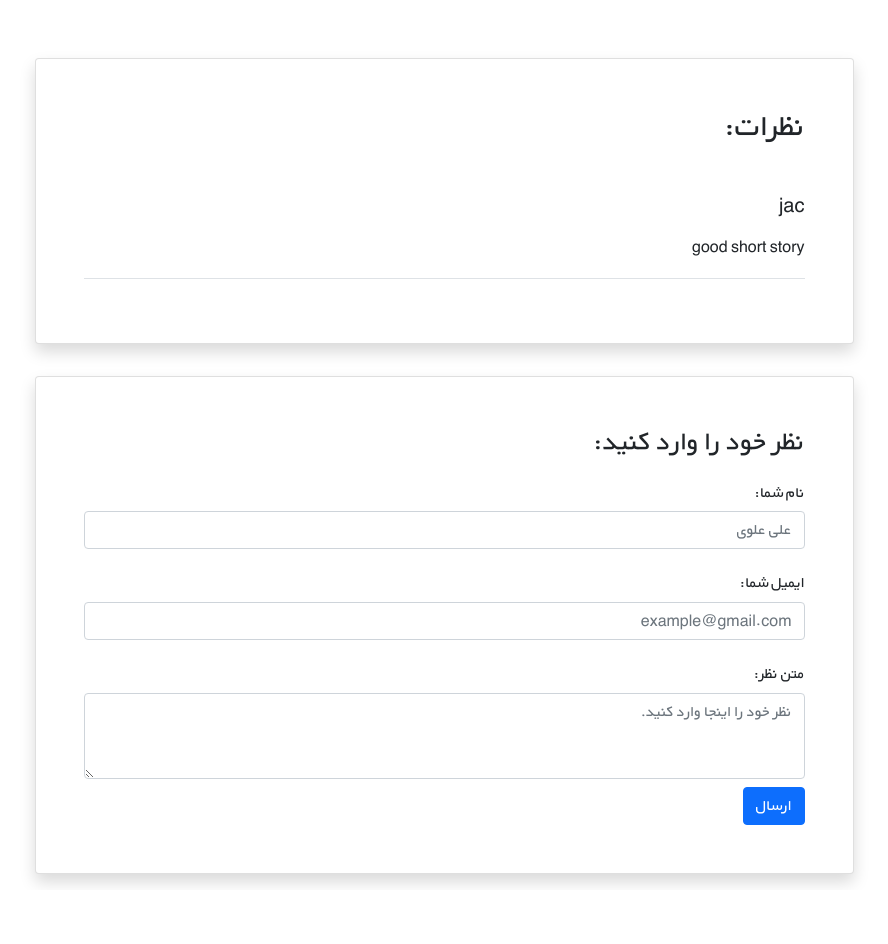
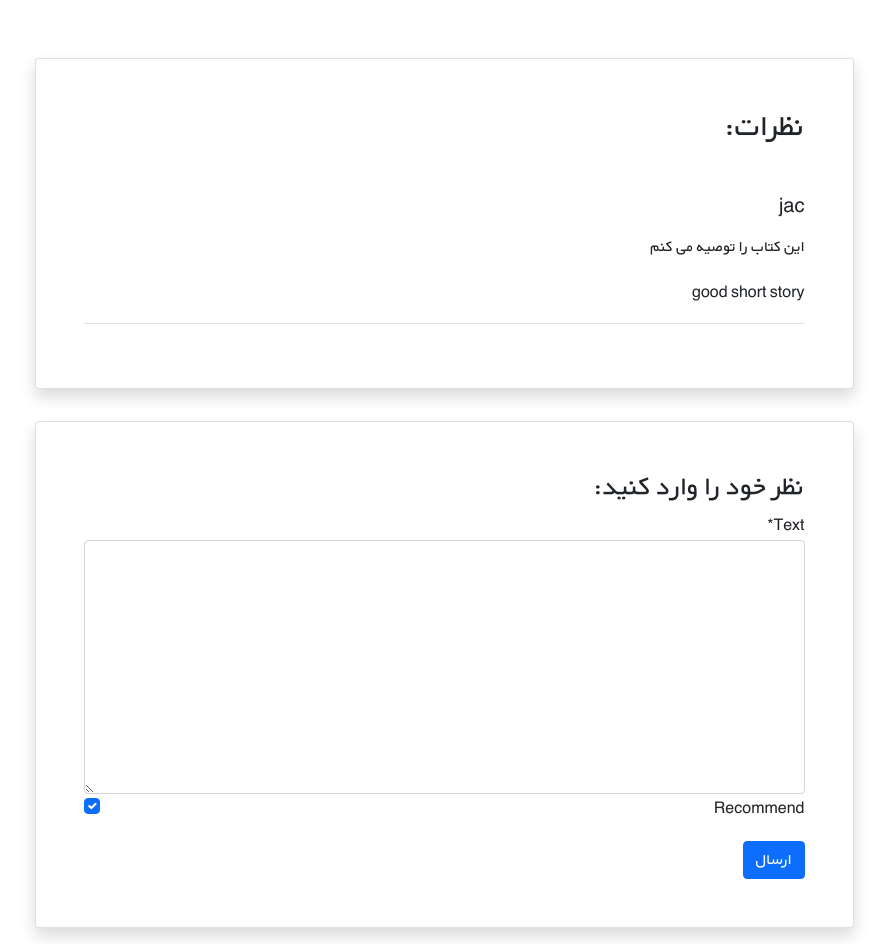
Before and after one commit to jacob6209/django_store_bookstore_project, a Django app: page /books/1/ in a window 1280 px wide. Shown: the part 967-1911 px from the top of the page, without its empty margins (196-1084 px from the left). Before the commit the page ends 1852 px from the top, so only its background shows below. Run offline with Django 4.2, Linux system fonts and the light colour scheme; data comes from the database, SQL or seed files in the repository; both versions use the stored data as it was after the commit; some libraries are stand-ins or nearby versions.

Commit message:
add comment form to book detail view

```diff
--- a/books/admin.py
+++ b/books/admin.py
@@ -4,7 +4,7 @@ from .models import Comment
 
 @admin.register(Comment)
 class CommentAdmin(admin.ModelAdmin):
-    list_display = ('user','bok','text','datetime_create',)
+    list_display = ('user','bok','text','datetime_create','is_active','recommend')
 
 
 admin.site.register(book)
--- /dev/null
+++ b/books/forms.py
@@ -0,0 +1,7 @@
+from django import forms
+from .models import Comment
+
+class CommentForm(forms.ModelForm):
+    class Meta:
+        model=Comment
+        fields=('text','recommend',)
--- a/books/models.py
+++ b/books/models.py
@@ -2,26 +2,30 @@ from django.db import models
 from django.urls import reverse
 from django.contrib.auth import get_user_model
 
+
 class book(models.Model):
-     title=models.CharField(max_length=200)
-     author=models.CharField(max_length=200)
-     description=models.TextField()
-     price=models.DecimalField(max_digits=5,decimal_places=2) # For Mony Use => Decimal Field
-     cover=models.ImageField(upload_to='covers/',blank=True)
+    title = models.CharField(max_length=200)
+    author = models.CharField(max_length=200)
+    description = models.TextField()
+    price = models.DecimalField(max_digits=5, decimal_places=2)  # For Mony Use => Decimal Field
+    cover = models.ImageField(upload_to='covers/', blank=True)
 
-     def __str__(self):
-          return self.title
+    def __str__(self):
+        return self.title
 
-     def get_absolute_url(self):
-          return reverse('book_detail',args=[self.id])
+    def get_absolute_url(self):
+        return reverse('book_detail', args=[self.id])
+
 
 class Comment(models.Model):
-     user=models.ForeignKey(get_user_model(),on_delete=models.CASCADE)
-     bok=models.ForeignKey(book,on_delete=models.CASCADE,related_name='comments')
-     text=models.TextField()
+    user = models.ForeignKey(get_user_model(), on_delete=models.CASCADE)
+    bok = models.ForeignKey(book, on_delete=models.CASCADE, related_name='comments')
+    text = models.TextField()
 
+    is_active = models.BooleanField(default=True)
+    recommend = models.BooleanField(default=True)
 
-     datetime_create=models.DateTimeField(auto_now_add=True)
+    datetime_create = models.DateTimeField(auto_now_add=True)
 
-     def __str__(self):
-          return self.text
+    def __str__(self):
+        return self.text
--- a/books/templates/books/book_detail.html
+++ b/books/templates/books/book_detail.html
@@ -2,6 +2,7 @@
 
 {% load book_tags %}
 {% load static %}
+{% load crispy_forms_tags %}
 
 {% block page_title %}جزئیات کتاب {{ book.title }} {% endblock %}
 
@@ -53,10 +54,17 @@
                     <div class="card shadow my-3 p-5 w-sm-75 w-100">
                         <h2 class="mb-5">نظرات:</h2>
                         {% for comment in comments %}
-                            <div class="border-bottom mb-3">
-                                <h5 class="mb-3">{{ comment.user.username }}</h5>
-                                <p>{{ comment.text|linebreaks }}</p>
-                            </div>
+                            {% if comment.is_active %}
+                                <div class="border-bottom mb-3">
+                                    <h5 class="mb-3">{{ comment.user.username }}</h5>
+                                    {% if comment.recommend %}
+                                        <p>این کتاب را توصیه می کنم</p>
+                                    {% else %}
+                                        <p>این کتاب را توصیه نمی کنم</p>
+                                    {% endif %}
+                                    <p>{{ comment.text|linebreaks }}</p>
+                                </div>
+                            {% endif %}
                         {% endfor %}
                     </div>
                 </div>
@@ -65,20 +73,9 @@
                     <div class="card shadow my-3 p-5 w-sm-75 w-100">
                         <h3>نظر خود را وارد کنید:</h3>
                         <form method="POST">
-                            <div class="form-group py-2">
-                                <label class="py-1" for="author_name">نام شما:</label>
-                                <input type="text" class="form-control" placeholder="علی علوی" name="author_name">
-                            </div>
-                            <div class="form-group py-2">
-                                <label class="py-1" for="email">ایمیل شما:</label>
-                                <input type="email" class="form-control" placeholder="example@gmail.com" name="email">
-                            </div>
-                            <div class="form-group py-2">
-                                <label class="py-1" for="comment_text">متن نظر:</label>
-                                <textarea class="form-control" name="text" rows="3"
-                                          placeholder="نظر خود را اینجا وارد کنید."></textarea>
-                            </div>
-                            <button type="submit" class="btn btn-primary">ارسال</button>
+                           {% csrf_token %}
+                            {{ comment_form|crispy }}
+                            <button type="submit" class="btn btn-primary mt-3">ارسال</button>
                         </form>
                     </div>
                 </div>
--- a/books/views.py
+++ b/books/views.py
@@ -1,7 +1,9 @@
 from django.views import generic
 from django.urls import reverse_lazy
-from django.shortcuts import get_object_or_404,render
+from django.shortcuts import get_object_or_404, render
 from .models import book
+from .forms import CommentForm
+
 
 class BookListView(generic.ListView):
     model = book
@@ -14,23 +16,41 @@ class BookListView(generic.ListView):
 #     model = book
 #     template_name = 'books/book_detail.html'
 
-def book_detail_view(request,pk):
+def book_detail_view(request, pk):
     # get book object
-    bok=get_object_or_404(book,pk=pk)
+    bok = get_object_or_404(book, pk=pk)
     # get book comments
-    book_comments=bok.comments.all()
-    return render(request,'books/book_detail.html',{'book':bok,'comments':book_comments})
+    book_comments = bok.comments.all()
+
+    if request.method == "POST":
+        comment_form = CommentForm(request.POST)
+        if comment_form.is_valid():
+            new_comment = comment_form.save(commit=False)
+            new_comment.bok = bok
+            new_comment.user = request.user
+            new_comment.save()
+            comment_form=CommentForm()
+    else:
+        comment_form = CommentForm()
+
+    return render(request, 'books/book_detail.html',
+                  {'book': bok,
+                   'comments': book_comments,
+                   'comment_form': comment_form
+                   })
 
 
 class BookCreateView(generic.CreateView):
     model = book
-    fields = ['title','author','description','price','cover']
+    fields = ['title', 'author', 'description', 'price', 'cover']
     template_name = 'books/book_create.html'
+
 
 class BookUpdateView(generic.UpdateView):
     model = book
-    fields = ['title', 'author', 'description','price','cover']
+    fields = ['title', 'author', 'description', 'price', 'cover']
     template_name = 'books/book_update.html'
+
 
 class BookDeleteView(generic.DeleteView):
     model = book
```
Also changed, not shown: books/migrations/0007_comment_is_active_comment_recommend.py (added), db.sqlite3.
